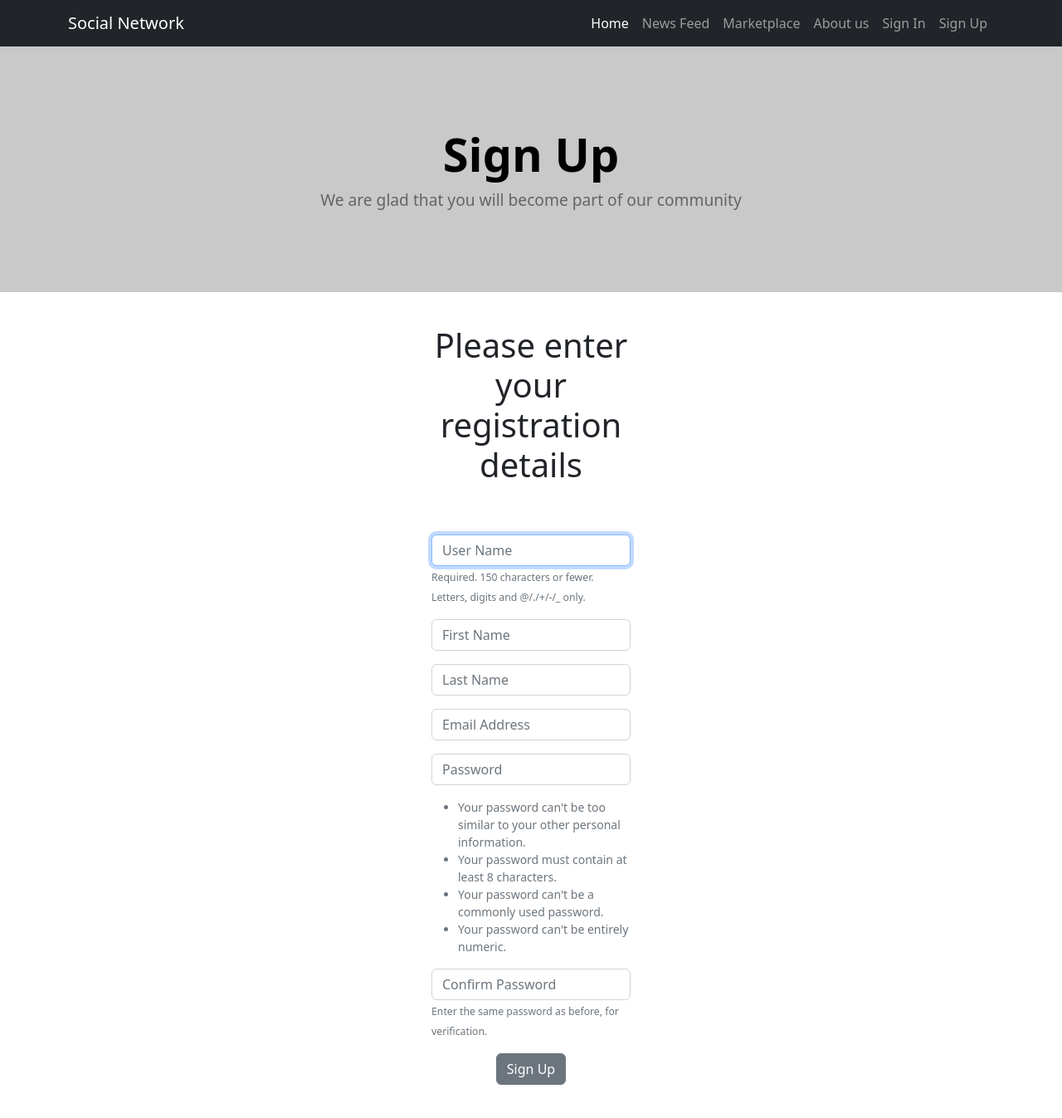
After one commit to mkskh/social_network, a Django app: page /user/registration/ in a window 1280 px wide. The commit adds this page. Shown: the whole page at 83% size. Run offline with Django 5.2, Linux system fonts and the light colour scheme; some libraries are stand-ins or nearby versions.

Commit message:
user system

```diff
--- a/templates/base.html
+++ b/templates/base.html
@@ -16,33 +16,32 @@
         <!-- Responsive navbar-->
         <nav class="navbar navbar-expand-lg navbar-dark bg-dark">
             <div class="container">
-                <a class="navbar-brand" href="#">Start Bootstrap</a>
+                <a class="navbar-brand" href="{% url 'main:home' %}">Social Network</a>
                 <button class="navbar-toggler" type="button" data-bs-toggle="collapse" data-bs-target="#navbarSupportedContent" aria-controls="navbarSupportedContent" aria-expanded="false" aria-label="Toggle navigation"><span class="navbar-toggler-icon"></span></button>
                 <div class="collapse navbar-collapse" id="navbarSupportedContent">
                     <ul class="navbar-nav ms-auto mb-2 mb-lg-0">
                         <li class="nav-item"><a class="nav-link active" aria-current="page" href="#">Home</a></li>
-                        <li class="nav-item"><a class="nav-link" href="#">Link</a></li>
+                        <li class="nav-item"><a class="nav-link" href="#">News Feed</a></li>
+                        <li class="nav-item"><a class="nav-link" href="#">Marketplace</a></li>
+                        <li class="nav-item"><a class="nav-link" href="#">About us</a></li>
+                        {% if user.is_authenticated %}
                         <li class="nav-item dropdown">
-                            <a class="nav-link dropdown-toggle" id="navbarDropdown" href="#" role="button" data-bs-toggle="dropdown" aria-expanded="false">Dropdown</a>
+                            <a class="nav-link dropdown-toggle" id="navbarDropdown" href="#" role="button" data-bs-toggle="dropdown" aria-expanded="false">Hello, {{ user.username }}</a>
                             <ul class="dropdown-menu dropdown-menu-end" aria-labelledby="navbarDropdown">
-                                <li><a class="dropdown-item" href="#">Action</a></li>
-                                <li><a class="dropdown-item" href="#">Another action</a></li>
+                                <li><a class="dropdown-item" href="#">My Profile</a></li>
+                                <li><a class="dropdown-item" href="#">Edit Info</a></li>
                                 <li><hr class="dropdown-divider" /></li>
-                                <li><a class="dropdown-item" href="#">Something else here</a></li>
+                                <li><a class="dropdown-item" href="#">Log Out</a></li>
                             </ul>
                         </li>
+                        {% else %}
+                        <li class="nav-item"><a class="nav-link" href="{% url 'user:login' %}">Sign In</a></li>
+                        <li class="nav-item"><a class="nav-link" href="{% url 'user:registration' %}">Sign Up</a></li>
+                        {% endif %}
                     </ul>
                 </div>
             </div>
         </nav>
-        <!-- Page content-->
-        <div class="container">
-            <div class="text-center mt-5">
-                <h1>A Bootstrap 5 Starter Template</h1>
-                <p class="lead">A complete project boilerplate built with Bootstrap</p>
-                <p>Bootstrap v5.2.3</p>
-            </div>
-        </div>
 
         {% block content %}
 
--- /dev/null
+++ b/templates/user/registration.html
@@ -0,0 +1,36 @@
+{% extends "base.html" %}
+
+{% block content %}
+
+<!-- Header-->
+<header class="bg-grey py-5" style="background-color: rgb(201, 201, 201);">
+    <div class="container px-4 px-lg-5 my-5" style="background-color: rgb(201, 201, 201);">
+        <div class="text-center text-black">
+            <h1 class="display-4 fw-bolder">Sign Up</h1>
+            <p class="lead fw-normal text-black-50 mb-0" style="font-size: larger;">We are glad that you will become part of our community</p>
+        </div>
+    </div>
+</header>
+
+{% if messages %}
+    {% for message in messages %}
+        <div class="alert alert-warning alert-dismissible fade show mt-3" role="alert">
+            {{message}}
+            <button type="button" class="btn-close" data-bs-dismiss="alert" aria-label="Close"></button>
+        </div>
+    {% endfor %}
+{% endif %}
+
+<h1 style="margin: 20px 260px 10px 260px; padding: 20px 260px; text-align: center;">Please enter your registration details</h1>
+
+<div style="margin: 20px 260px; padding: 20px 260px; text-align: left;">
+
+    <form method="post">
+        {% csrf_token %}
+        {{ form.as_p }}
+        <button type="submit" class="btn btn-secondary" style="display: block; margin: 0 auto;">Sign Up</button>
+    </form>
+
+</div>
+
+{% endblock %}
--- /dev/null
+++ b/user/forms.py
@@ -0,0 +1,37 @@
+from typing import Any
+from django import forms
+from django.contrib.auth.models import User
+from django.contrib.auth.forms import UserCreationForm
+
+
+class RegistrationForm(UserCreationForm):
+    email = forms.EmailField(label="", widget=forms.TextInput(attrs={'class':'form-control', 'placeholder':'Email Address'}))
+    first_name = forms.CharField(label="", max_length=100, widget=forms.TextInput(attrs={'class':'form-control', 'placeholder':'First Name'}))
+    last_name = forms.CharField(label="", max_length=100, widget=forms.TextInput(attrs={'class':'form-control', 'placeholder':'Last Name'}))
+
+    class Meta:
+        model = User
+        fields = ['username', 'first_name', 'last_name', 'email', 'password1', 'password2']
+
+    def __init__(self, *args: Any, **kwargs: Any) -> None:
+        super(RegistrationForm, self).__init__(*args, **kwargs)
+
+        self.fields['username'].widget.attrs['class'] = 'form-control'
+        self.fields['username'].widget.attrs['placeholder'] = 'User Name'
+        self.fields['username'].label = ''
+        self.fields['username'].help_text = '<span class="form-text text-muted"><small>Required. 150 characters or fewer. Letters, digits and @/./+/-/_ only.</small></span>'
+
+        self.fields['password1'].widget.attrs['class'] = 'form-control'
+        self.fields['password1'].widget.attrs['placeholder'] = 'Password'
+        self.fields['password1'].label = ''
+        self.fields['password1'].help_text = '<ul class="form-text text-muted small"><li>Your password can\'t be too similar to your other personal information.</li><li>Your password must contain at least 8 characters.</li><li>Your password can\'t be a commonly used password.</li><li>Your password can\'t be entirely numeric.</li></ul>'
+
+        self.fields['password2'].widget.attrs['class'] = 'form-control'
+        self.fields['password2'].widget.attrs['placeholder'] = 'Confirm Password'
+        self.fields['password2'].label = ''
+        self.fields['password2'].help_text = '<span class="form-text text-muted"><small>Enter the same password as before, for verification.</small></span>'
+
+
+class LoginForm(forms.Form):
+    username = forms.CharField()
+    password = forms.CharField(widget=forms.PasswordInput)
--- a/user/urls.py
+++ b/user/urls.py
@@ -5,5 +5,7 @@ from . import views
 app_name = 'user'
 
 urlpatterns = [
-
+    path('login/', views.user_login, name='login'),
+    path('registration/', views.registration, name='registration'),
+    path('logout/', views.user_logout, name='logout'),
 ]
--- a/user/views.py
+++ b/user/views.py
@@ -1,3 +1,47 @@
-from django.shortcuts import render
+from django.shortcuts import render, redirect
+from django.contrib.auth.decorators import login_required
+from .forms import RegistrationForm, LoginForm
+from django.contrib.auth import authenticate, login, logout
+from django.contrib import messages
+from django.contrib.auth.models import User
 
-# Create your views here.
+
+def registration(request):
+
+    if request.method == "GET":
+        form = RegistrationForm()
+        return render(request, 'user/registration.html', {"form": form})
+
+    if request.method == "POST":
+        form = RegistrationForm(request.POST)
+        if form.is_valid():
+            user = form.save()
+            return redirect('/user/login/')
+        else:
+            error = "You put wrong information. Please try again"
+            return render(request, '/user/registration.html', {"form": form, "error": error})
+
+
+def user_login(request):
+
+    if request.method == "GET":
+        return render(request, 'user/login.html', {})
+
+    elif request.method == "POST":
+
+        username = request.POST['username']
+        password = request.POST['password']
+        user = authenticate(request, username=username, password=password)
+        if user:
+            login(request, user)
+            messages.success(request, ("You have been logged in"))
+            return redirect('/')
+        else:
+            messages.error(request, ("Incorrect information were provided. Please try again"))
+            return render(request, 'user/login.html', {})
+
+
+def user_logout(request):
+    logout(request)
+    messages.success(request, ("You have been logged out"))
+    return redirect('/')
```
Also changed, not shown: credentials.txt (added, +7 -0 lines), templates/user/login.html (added, +43 -0 lines), db.sqlite3.
